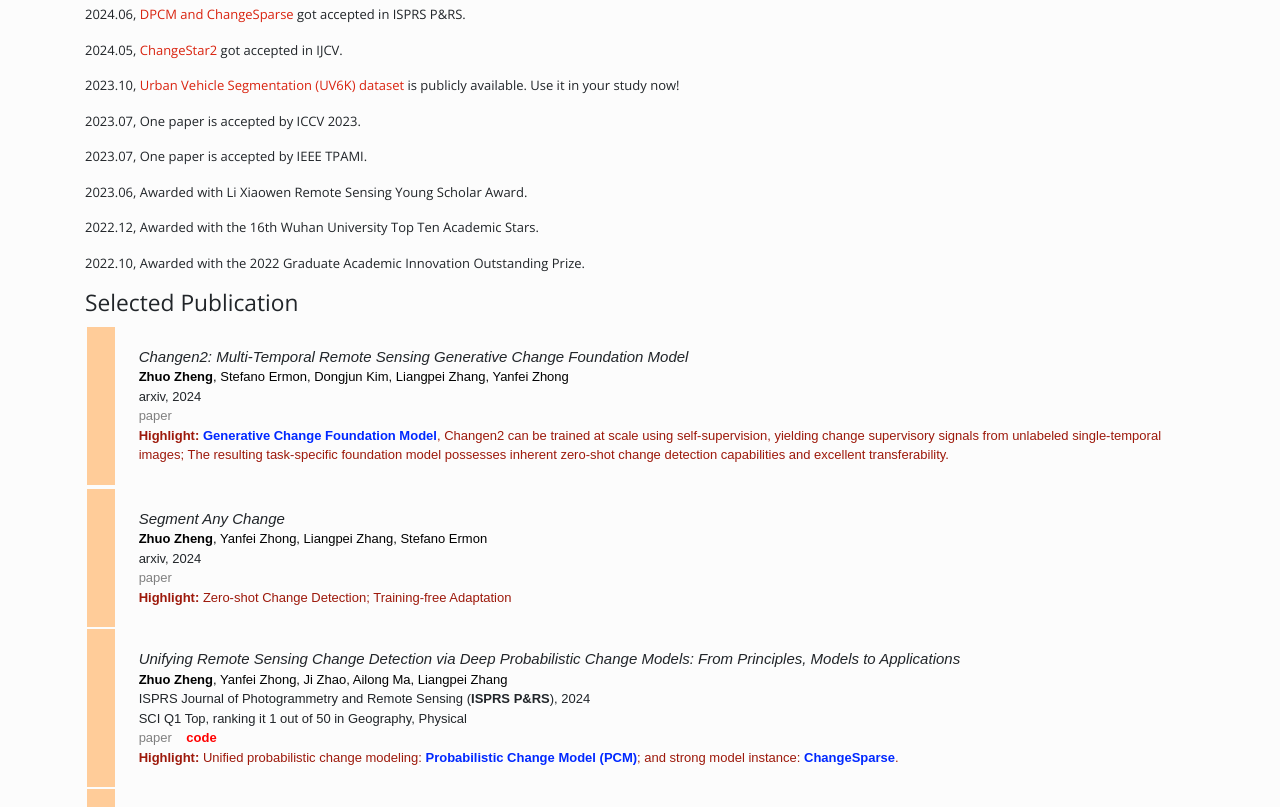
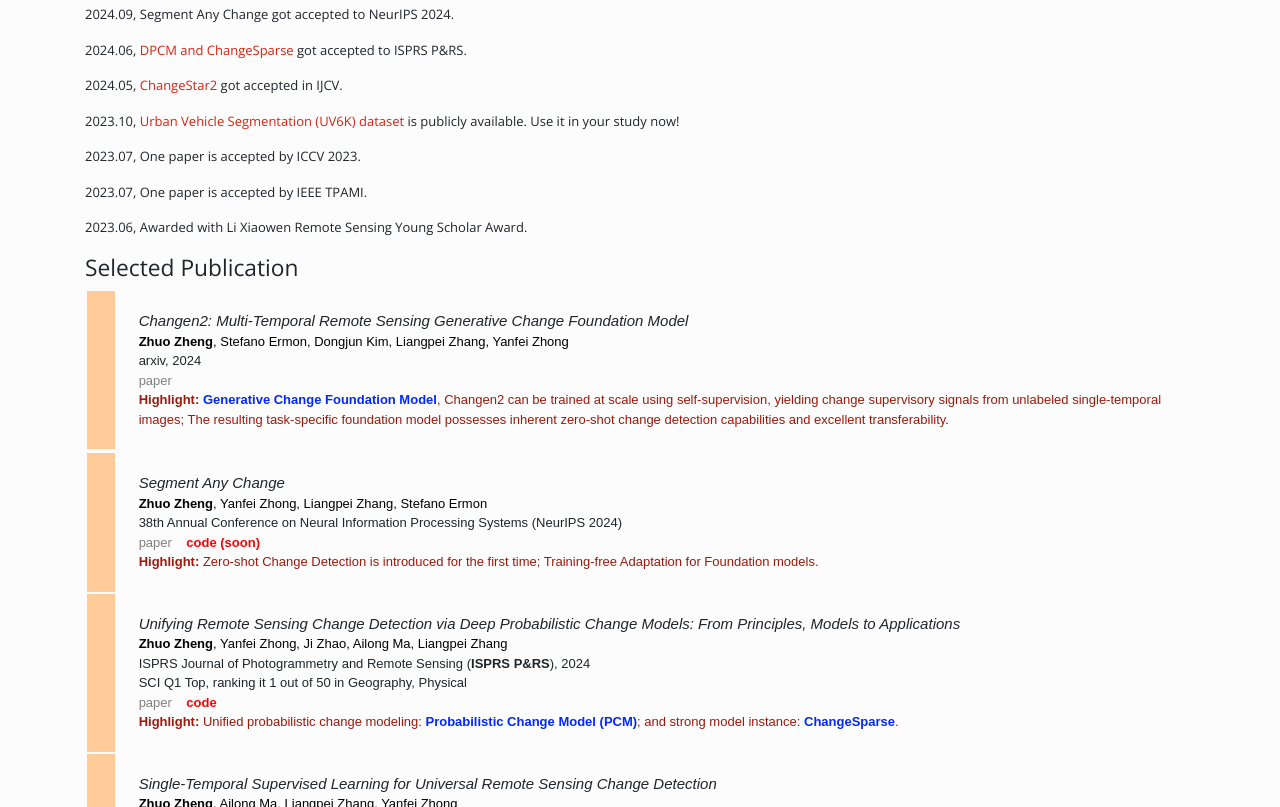
Before and after one commit to Z-Zheng/Z-Zheng.github.io, a plain HTML site: page index.html in a window 1280 px wide. Shown: the part 504-1311 px from the top of the page. Drawn offline with nearby package versions, Linux system fonts and the light colour scheme.

Commit message:
update AnyChange

```diff
--- a/index.html
+++ b/index.html
@@ -146,15 +146,16 @@
     <div class="row">
         <div class="col-md-12" name="news">
             <h3>Recent News</h3>
-            <p>2024.06, <a href="https://www.sciencedirect.com/science/article/pii/S0924271624002624">DPCM and ChangeSparse</a> got accepted in ISPRS P&RS.</p>
+            <p>2024.09, Segment Any Change got accepted to NeurIPS 2024.</p>
+            <p>2024.06, <a href="https://www.sciencedirect.com/science/article/pii/S0924271624002624">DPCM and ChangeSparse</a> got accepted to ISPRS P&RS.</p>
             <p>2024.05, <a href="https://link.springer.com/article/10.1007/s11263-024-02141-4">ChangeStar2</a> got accepted in IJCV.</p>
             <p>2023.10, <a href="https://zenodo.org/record/8404754">Urban Vehicle Segmentation (UV6K) dataset</a> is
                 publicly available. Use it in your study now!</p>
             <p>2023.07, One paper is accepted by ICCV 2023.</p>
             <p>2023.07, One paper is accepted by IEEE TPAMI.</p>
             <p>2023.06, Awarded with Li Xiaowen Remote Sensing Young Scholar Award.</p>
-            <p>2022.12, Awarded with the 16th Wuhan University Top Ten Academic Stars.</p>
-            <p>2022.10, Awarded with the 2022 Graduate Academic Innovation Outstanding Prize.</p>
+<!--            <p>2022.12, Awarded with the 16th Wuhan University Top Ten Academic Stars.</p>-->
+<!--            <p>2022.10, Awarded with the 2022 Graduate Academic Innovation Outstanding Prize.</p>-->
             <!--            <p>2021.12, Awarded with "Wang Zhizhuo Innovation Talent" Outstanding Prize.</p>-->
             <!--            <p>2021.10, One paper is accepted by NeurIPS 2021 Datasets and Benchmarks.</p>-->
             <!--            <p>2021.10, One paper is accepted by ISPRS P&RS.</p>-->
@@ -229,13 +230,18 @@
                             <br>
                             <span style="color: #000000"><b>Zhuo Zheng</b>, Yanfei Zhong, Liangpei Zhang, Stefano Ermon</span>
                             <br>
-                            arxiv, 2024
+                            38th Annual Conference on Neural Information Processing Systems (NeurIPS 2024)
                             <br>
                             <span>
                                 <a href="https://arxiv.org/abs/2402.01188"><span style="color: #808080">paper</span></a>&nbsp;&nbsp;&nbsp;
+                                <b>
+                                    <a href="https://github.com/Z-Zheng/pytorch-change-models">
+                                        <span style="color: #FF0000">code (soon)</span>
+                                    </a>
+                                </b>
                             </span>
                             <br>
-                            <span class="paper_highlight"><b>Highlight:</b> Zero-shot Change Detection; Training-free Adaptation
+                            <span class="paper_highlight"><b>Highlight:</b> Zero-shot Change Detection is introduced for the first time; Training-free Adaptation for Foundation models.
                             </span>
                         </p>
                     </td>
```
